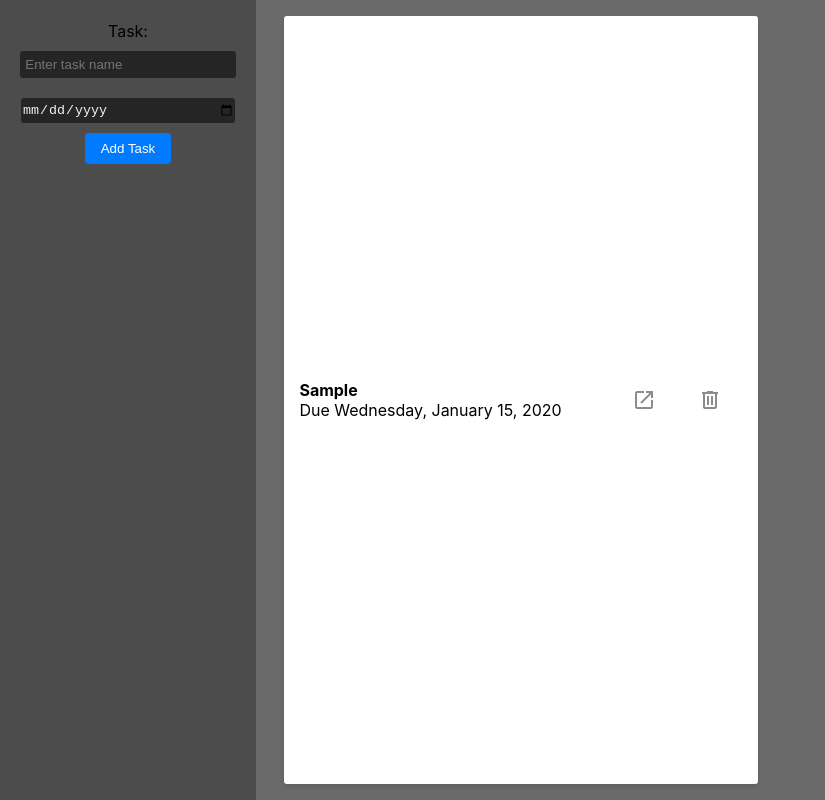
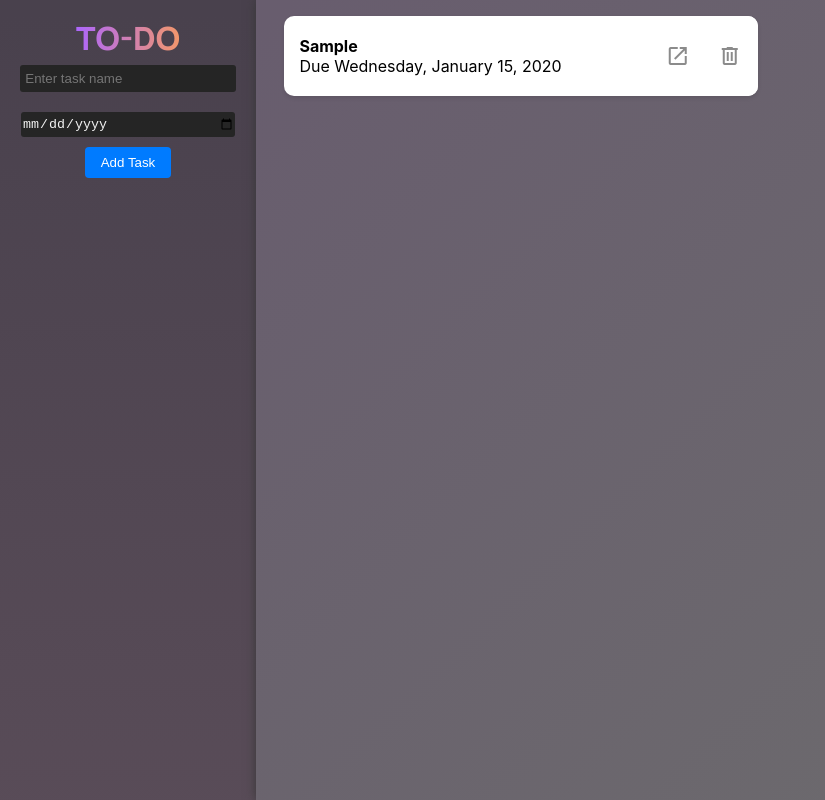
Before and after one commit to msftmikey/To-Do-List-, a React (Create React App) app: page / in a window 1280 px wide. Both pictures are taken after typing "Sample", "2020-01-15" into the empty fields and a click on the button "Add Task". Shown: the whole page, without its empty margins (0-825 px from the left). Built offline with nearby package versions, Linux system fonts and the light colour scheme; no server answers; the database is empty.

Commit message:
v0.3.1 Front End Update
Changed layout/color/appearance of sidebar and main task list

```diff
--- a/src/App.css
+++ b/src/App.css
@@ -15,7 +15,8 @@ body, ul {
 
 /* Style for the tasklist container */
 .content {
-    background-color: #6a6a6a;
+    background-image: linear-gradient(135.97deg, #685d6e 1.84%, #6d6d6d 102.67%);
+    box-shadow: 0 0 10px 0 #373737;
     justify-content: center;
     display: flex;
     scrollbar-width: none;
@@ -31,14 +32,12 @@ body, ul {
     box-sizing: border-box;
 }
 
-
 /* Basic form styling for sidebar */
 form {
     display: flex;
     flex-direction: column;
     align-items: center;
-    background-color: #4c4c4c;
-    box-shadow: 1.5px 0 0 0 #454545;
+    background-image: linear-gradient(180deg, #49414d 1.84%, #594c58 102.67%);
     width: 20vw;
     height: 100vh;
     position: fixed;
@@ -50,6 +49,21 @@ form {
     -webkit-box-sizing: border-box;
     -ms-box-sizing: border-box;
     box-sizing: border-box;
+}
+
+/* Styling for todo logo */
+.todo {
+    font-family: 'Manrope';
+    font-size: 2em;
+    font-weight: 900;
+    background-color: #AE67FA;
+    background-image: linear-gradient(89.97deg, #AE67FA 1.84%, #F49867 102.67%);
+    background-size: 100%;
+
+    -webkit-background-clip: text;
+    -moz-background-clip: text;
+    -webkit-text-fill-color: transparent;
+    -moz-text-fill-color: transparent;
 }
 
 .error {
@@ -90,7 +104,7 @@ font-weight: bold;
 label, input, button {
     margin: 5px;
     cursor: pointer;
-    transition: background-color 0.3s ease;
+    transition: background-color 0.2s ease;
     border: none;
 }
 
@@ -105,12 +119,15 @@ button {
     background-color: #ffffff;
     color: #8b8b8b;
     height: 100%;
+    border-radius: 0 10px 10px 0;
 }
 
 #open_in_new {
     background-color: #ffffff;
     color: #8b8b8b;
     height: 100%;
+    border-radius: 0;
+
 }
 
 #delete:hover {
@@ -118,9 +135,25 @@ button {
     background-color: #b30000;
 }
 
+.delete_button {
+    position: absolute;
+    margin-bottom: 2%;
+    height: 100%;
+    right: -1%;
+    display: flex;
+}
+
 #open_in_new:hover {
     color: #ffffff;
     background-color: #009b10;
+}
+
+.open_button {
+    position: absolute;
+    margin-bottom: 2%;
+    height: 100%;
+    right: 10%;
+    display: flex;
 }
 
 button:hover {
@@ -131,8 +164,9 @@ h1 {
     color: darkblue;
 }
 
-/* Task list styling */
+/* Task list element styling */
 ul {
+    height: 10vh;
     justify-content: left;
     display: grid;
     margin-top: 2vh;
@@ -150,25 +184,23 @@ li {
     position: relative;
 
     background-color: #ffffff;
-    padding-inline: 15px;
-    border-radius: 3px;
+    padding-left: 15px;
+    border-radius: 10px;
     box-shadow: 0px 2px 4px rgba(0, 0, 0, 0.1);
     display: flex;
     justify-content: left;
+
+    transition: transform 0.1s ease;
 }
 
-.list_buttons {
-    position: absolute;
-    right: 15px;
-    display: flex;
-
+li:hover {
+    transform: scale(1.01);
 }
 
 /* Basic form styling for inputs */
 #task {
     color: #f2f2f2;
     background-color: #252525;
-    box-shadow: none;
     border: none;
     border-radius: 3px;
     height: 25px;
@@ -182,7 +214,6 @@ li {
 input[type="date"] {
     color: #f2f2f2;
     background-color: #252525;
-    box-shadow: none;
     border: none;
     border-radius: 3px;
     height: 25px;
--- a/src/App.js
+++ b/src/App.js
@@ -19,7 +19,9 @@ export const database = firebaseApp.database();
 
 function formatDate(dateString) {
   const options = { weekday: 'long', year: 'numeric', month: 'long', day: 'numeric' };
-  return new Date(dateString).toLocaleDateString('en-US', options);
+  const utcDate = new Date(dateString + 'T00:00:00Z'); // Assuming dates are in UTC
+  const localDate = new Date(utcDate.getTime() + utcDate.getTimezoneOffset() * 60000); // Adjust for timezone offset
+  return localDate.toLocaleDateString('en-US', options);
 }
 
 function App() {
@@ -94,7 +96,7 @@ function App() {
     <div className="container">
       <div className='sidebar'>
       <form onSubmit={handleAddTask}>
-          <label htmlFor="task">Task:</label>
+          <div className='todo'>TO-DO</div>
           <input
             type="text"
             id="task"
@@ -123,10 +125,8 @@ function App() {
             {tasks.map((task) => (
               <li key={task.id}>
                 <p><b>{task.name}</b><br></br> Due {formatDate(task.dueDate)}</p>
-                <div class='list_buttons'>
-                  <button id='open_in_new' class="material-symbols-outlined" onClick={() => handleTaskOpen(task.name, task.dueDate)}>open_in_new</button>
-                  <button id='delete' class="material-symbols-outlined" onClick={() => handleTaskDelete(task.id)}>delete</button>
-                </div>
+                <div class='open_button'><button id='open_in_new' class="material-symbols-outlined" onClick={() => handleTaskOpen(task.name, task.dueDate)}>open_in_new</button></div>
+                <div class='delete_button'><button id='delete' class="material-symbols-outlined" onClick={() => handleTaskDelete(task.id)}>delete</button></div>
               </li>
             ))}
           </ul>
--- a/src/index.css
+++ b/src/index.css
@@ -1,18 +1,3 @@
-@import url('https://fonts.googleapis.com/css2?family=Manrope:wght@200;300;400;500;600;700;800&display=swap');
-
-:root {
-  --font-family: 'Manrope', sans-serif;
-
-  --gradient-text: linear-gradient(89.97deg, #AE67FA 1.84%, #F49867 102.67%);
-  --gradient-bar: linear-gradient(103.22deg, #9b9b9b -13.86%, #a8a8a8 99.55%);
-
-  --color-bg: #dedede;
-  --color-footer : #031B34;
-  --color-blog: #042c54;
-  --color-text: #81AFDD;
-  --color-subtext: #FF8A71;
-}
-
 body {
   margin: 0;
   font-family: -apple-system, BlinkMacSystemFont, 'Segoe UI', 'Roboto', 'Oxygen',
```
